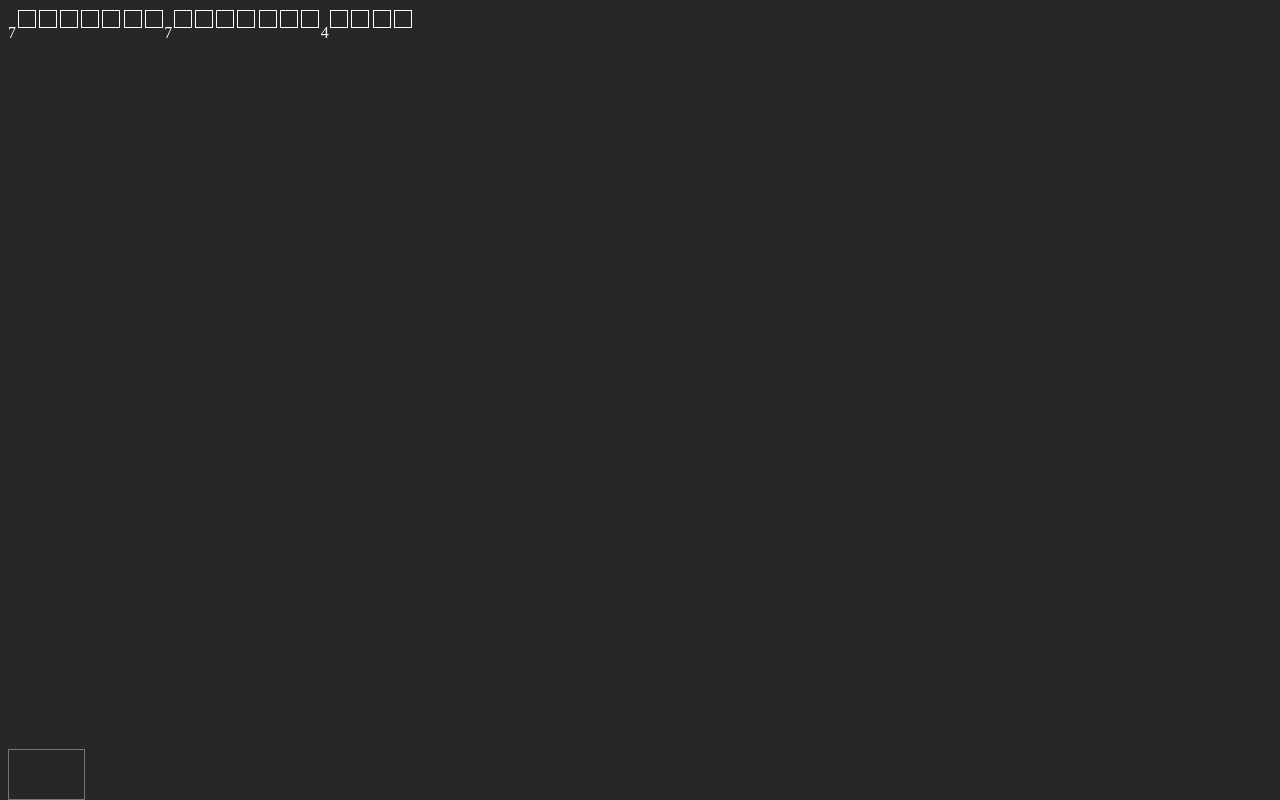
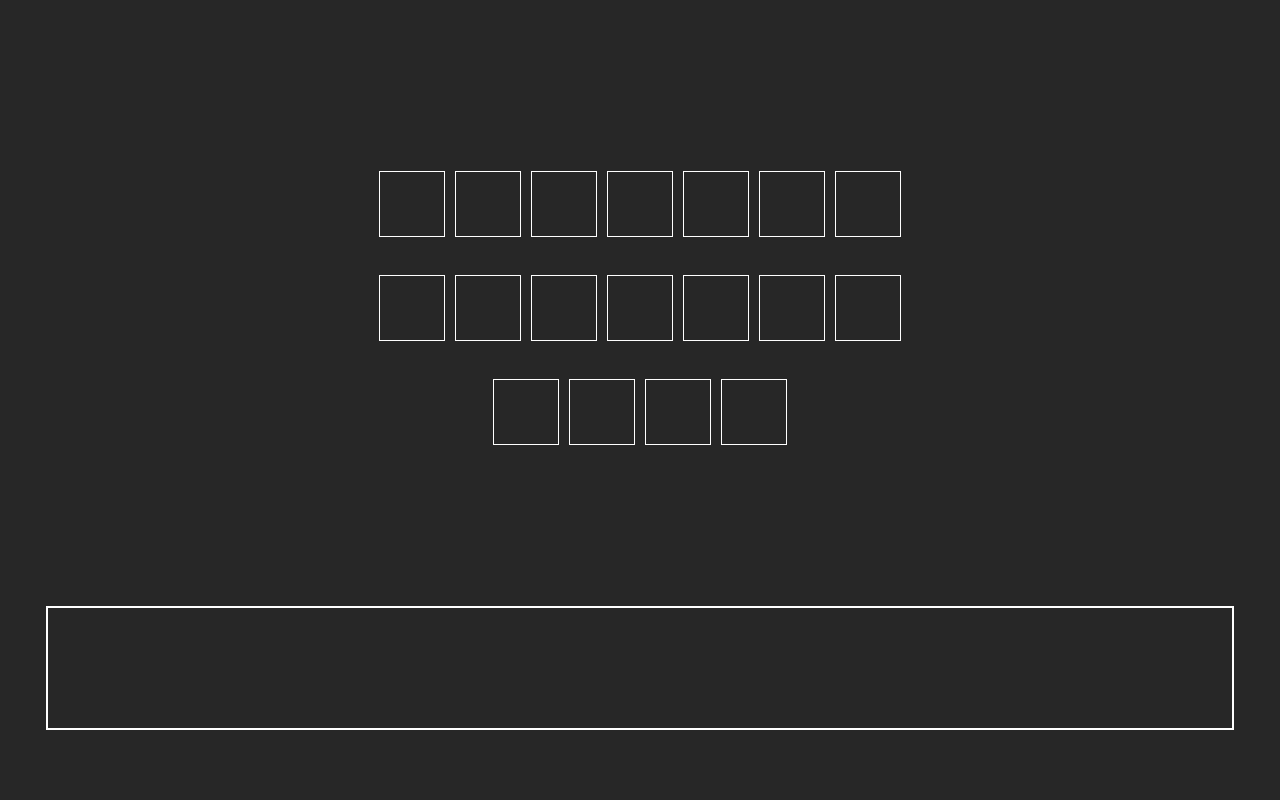
Before and after one commit to MarelPup/da1, a SvelteKit app: page / in a window 1280 px wide. Built offline with nearby package versions, Linux system fonts and the light colour scheme.

Commit message:
styling part 1

```diff
--- a/src/components/character/character.svelte
+++ b/src/components/character/character.svelte
@@ -7,7 +7,10 @@
     }
 
     afterUpdate(() => {
-        if (char === "a") {
+        if (char === " ") {
+            char = "\u00A0";
+        }
+        if (char === "A ") {
             error = true;
         } else {
             error = false;
@@ -21,13 +24,14 @@
 <style>
     .character {
         display: inline-block;
-        width: 1em;
-        height: 1em;
-        border: 1px solid white;
-        margin: 0.1em;
+        width: 2em;
+        height: 2em;
+        border: none;
+        outline: 1px solid white;
         text-align: center;
-        line-height: 1em;
-        font-size: 1em;
+        line-height: 2em ;
+        font-size: 2em;
+        margin: 0 6px;
     }
     .error {
         background-color: red;
--- a/src/components/character/charater-row.svelte
+++ b/src/components/character/charater-row.svelte
@@ -12,10 +12,7 @@
 
 </script>
 
-
-<p>{lineLength}</p>
-
-<div class="7-characters newline line">
+<div class="line">
 
     {#each Object.entries(line) as c }
         <Character char={c[1]}/>
@@ -26,10 +23,10 @@
 
     .line {
         background-color: #272727;
+        display: flex;
+        flex-direction: row;
+        padding: 20px 0;
     }
 
-    .newline {
-        display: flex;
-        flex-direction: row;
-    }
+
 </style>
--- a/src/routes/+page.svelte
+++ b/src/routes/+page.svelte
@@ -9,6 +9,9 @@
   let line3 = "";
   const handleInput = (e) => {
     ttp = e.target.value;
+    //remove linebreak
+    ttp = ttp.replace(/(\r\n|\n|\r)/gm, "");
+    ttp = ttp.toUpperCase();
     line1 = ttp.slice(0, line1Length);
     line2 = ttp.slice(0 + line1Length, 0 + line1Length + line2Length);
     line3 = ttp.slice(
@@ -19,10 +22,12 @@
 </script>
 
 <div class="wrapper">
+  <div class="board">
+    <CharaterRow lineLength={line1Length} line={line1} />
+    <CharaterRow lineLength={line2Length} line={line2} />
+    <CharaterRow lineLength={line3Length} line={line3} />
+  </div>
   <textarea rows="3" cols="7" name="ttp" on:input={handleInput} />
-  <CharaterRow lineLength={line1Length} line={line1} />
-  <CharaterRow lineLength={line2Length} line={line2} />
-  <CharaterRow lineLength={line3Length} line={line3} />
 </div>
 
 <style>
@@ -31,17 +36,27 @@
     color: white;
     outline-color: white;
   }
-
+  .board{
+    flex: 1 1 75vh;
+    display: flex;
+    flex-direction: column ;
+    justify-content: center;
+    align-items: center;
+  }
+  textarea{
+    flex: 1 1 15vh;
+    margin: 0 5vh; /* consoom 25 vh but no more*/
+    padding: 0;
+    border: none;
+    outline:2px solid white;
+  }
   .wrapper {
     display: flex;
-    flex-direction: row;
+    flex-direction: column;
+    max-height: 100vh;
   }
-  .wrapper {
-    flex: 1;
-  }
+
   textarea {
-    position: absolute;
-    bottom: 0;
     resize: none;
   }
 </style>
```
